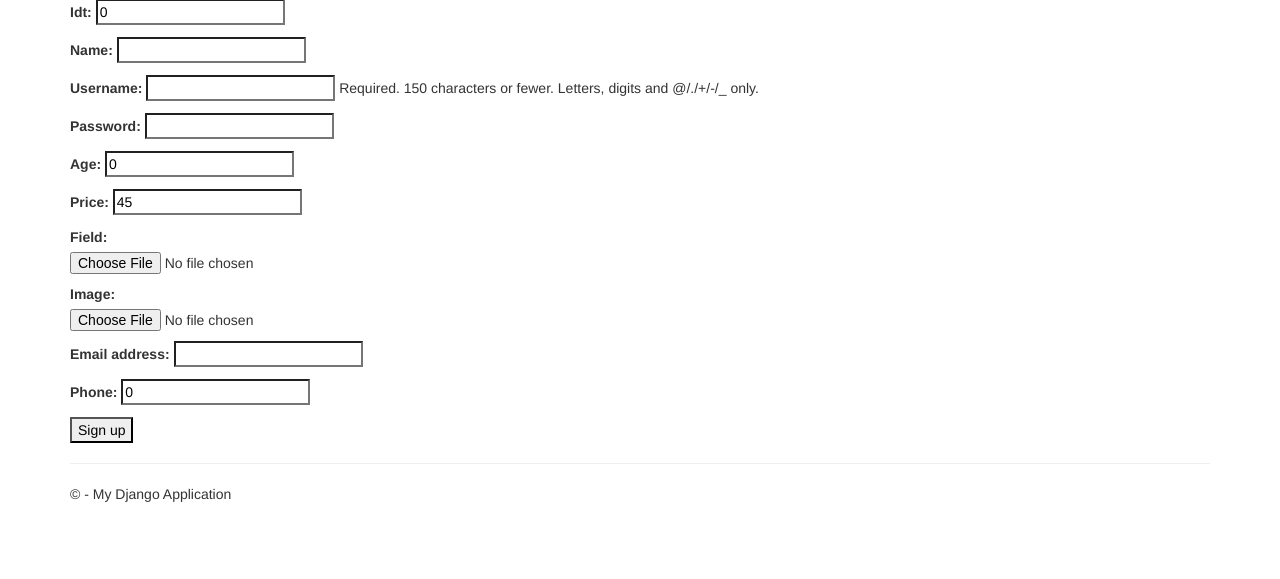
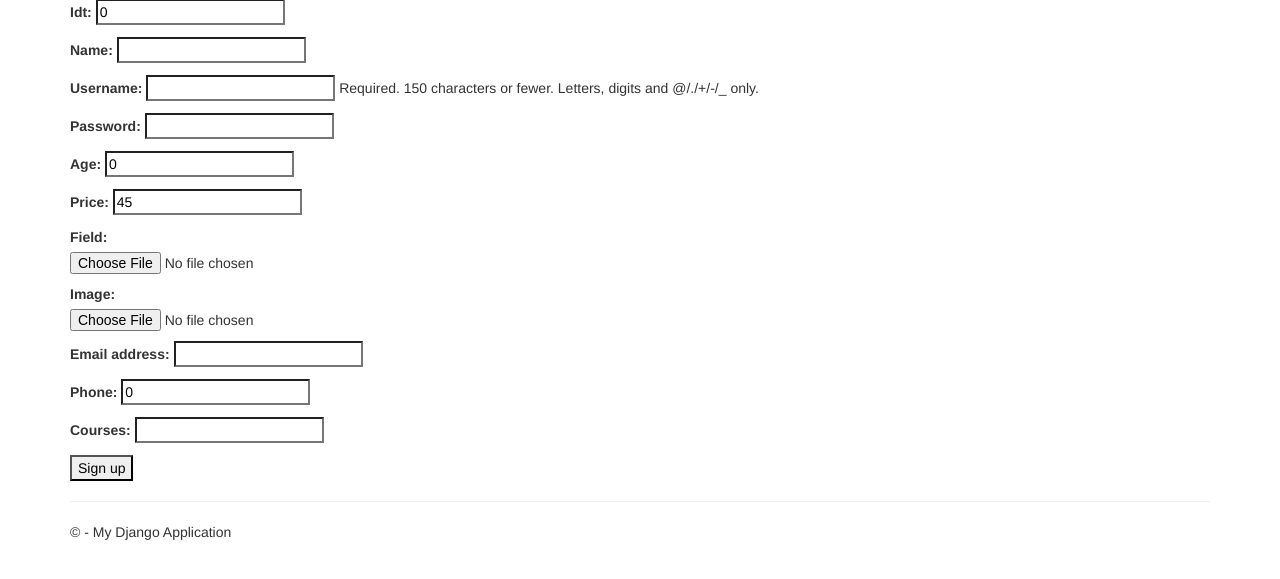
Before and after one commit to safaaaz/student-tutor-s, a Django app: page /app/signup in a window 1280 px wide. Shown: the part 134-713 px from the top of the page. Run offline with Django 3.2, Linux system fonts and the light colour scheme; some libraries are stand-ins or nearby versions.

Commit message:
commit to add course

```diff
--- a/DjangoWebProject2/app/forms.py
+++ b/DjangoWebProject2/app/forms.py
@@ -27,12 +27,12 @@ class BootstrapAuthenticationForm(AuthenticationForm):
 class tutorForm(forms.ModelForm):
     class Meta:
         model = tutor
-        fields = ['idt','name','username','password','age','price','field','image','email','phone',]
+        fields = ['idt','name','username','password','age','price','field','image','email','phone','courses',]
 
 class tutorChangeForm(UserChangeForm):
     class Meta:
         model = tutor
-        fields = ['idt','name','username','password','age','price','field','image','email','phone']
+        fields = ['idt','name','username','password','age','price','field','image','email','phone','courses']
 
 class studentForm(UserCreationForm):
     class Meta:
--- a/DjangoWebProject2/app/models.py
+++ b/DjangoWebProject2/app/models.py
@@ -27,6 +27,8 @@ class student(User):
 
     def __str__(self):
         return self.name
+    class Meta:
+        db_table = 'students'
 
 class tutor(User):
 
@@ -44,13 +46,16 @@ class tutor(User):
     #email=models.EmailField()
     phone=models.IntegerField(default=00)
     is_ok= models.BooleanField(default=False)
+    courses=models.CharField(max_length=100,default='')
+
 
 
 
     def __str__(self):
         return self.name
-    #class Meta:
-    #    db_table = 'totur'
+    class Meta:
+        db_table = 'totur'
+
 
 
 
--- a/DjangoWebProject2/app/templates/app/show.html
+++ b/DjangoWebProject2/app/templates/app/show.html
@@ -7,6 +7,7 @@
     <h1>the name is: {{stu.name}}</h1>
     <h1> the age: {{stu.age}}</h1>
     <h1>  the price: {{stu.price}}</h1>
+    <h1>  name of course: {{stu.courses}}</h1>
 
 
 </head>
--- a/DjangoWebProject2/app/views.py
+++ b/DjangoWebProject2/app/views.py
@@ -39,7 +39,7 @@ def home(request):
 def show(request):
     """Renders the home page."""
     assert isinstance(request, HttpRequest)
-    stu = tutor.objects.get(name='ahmad')
+    stu = tutor.objects.get(name='asma')
     return render(
         request,
         'app/show.html',
```
Also changed, not shown: DjangoWebProject2/1091948c6b80b65b9eef8c163f0ae42a_Pa7LM9X.jpg (added), DjangoWebProject2/1091948c6b80b65b9eef8c163f0ae42a_pqO7bJ1.jpg (added), DjangoWebProject2/1091948c6b80b65b9eef8c163f0ae42a_zAw4vy8.jpg (added), DjangoWebProject2/app/migrations/0010_tutor_courses.py (added), DjangoWebProject2/app/migrations/0011_auto_20210411_1236.py (added), DjangoWebProject2/app/migrations/0012_auto_20210411_1238.py (added).
